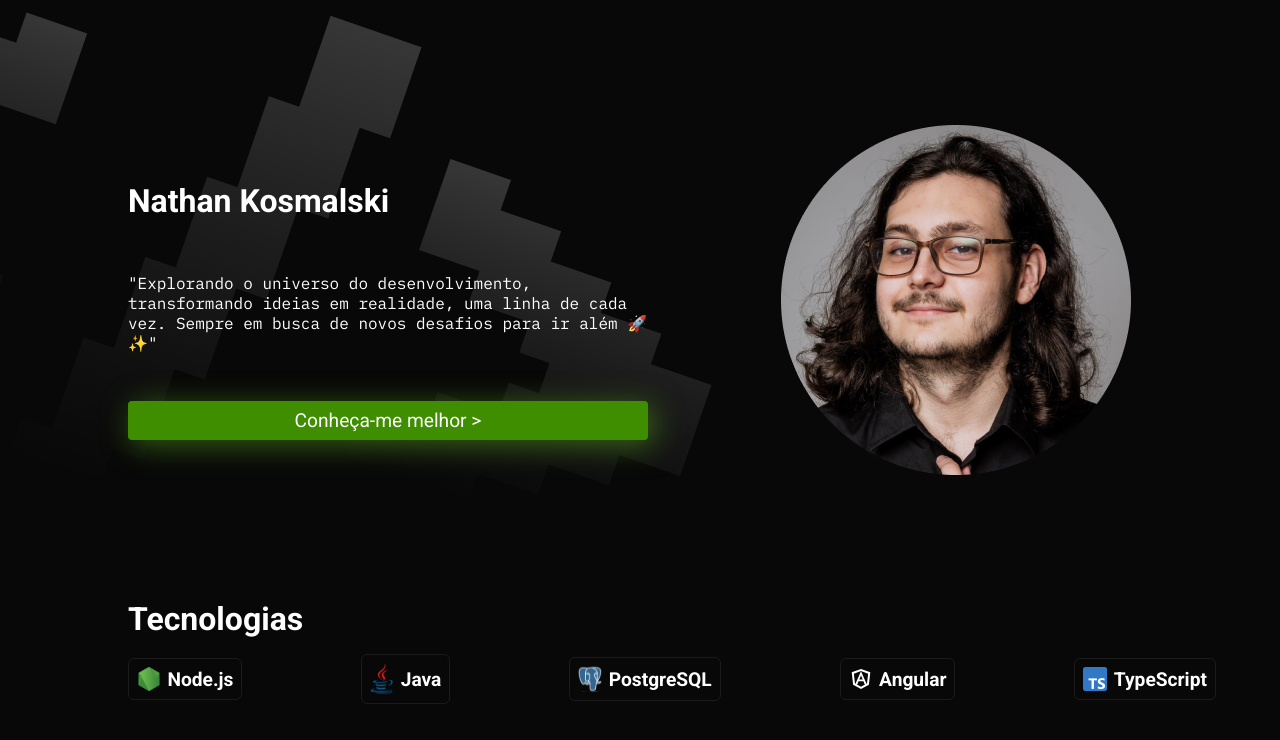
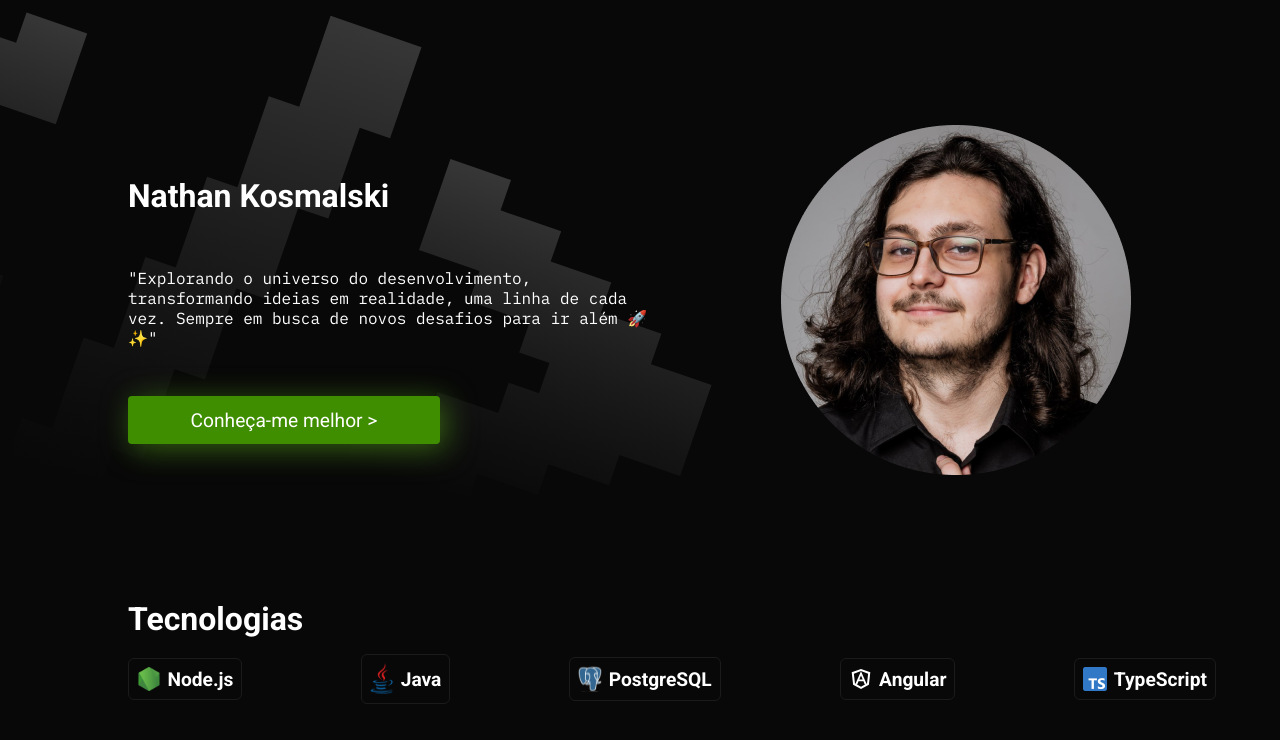
Before and after one commit to nathan-kos/portfolio, an Angular app: page /home in a window 1280 px wide. Shown: the top 740 px of the page. Built offline with nearby package versions, Linux system fonts and the light colour scheme.

Commit message:
fix: conheca-me melhor button size

```diff
--- a/src/app/components/resources/about-me/about-me.component.css
+++ b/src/app/components/resources/about-me/about-me.component.css
@@ -23,6 +23,11 @@
   display: flex;
   flex-direction: column;
   gap: 1rem;
+}
+
+.btn{
+  width: 60%;
+  height: 3rem;
 }
 
 .hero {
--- a/src/app/components/resources/about-me/about-me.component.html
+++ b/src/app/components/resources/about-me/about-me.component.html
@@ -5,7 +5,7 @@
       <p class="slogan">
         "Explorando o universo do desenvolvimento, transformando ideias em realidade, uma linha de cada vez. Sempre em busca de novos desafios para ir além 🚀✨"
       </p>
-      <button class="btn-primary">Conheça-me melhor ></button>
+      <button class="btn-primary btn">Conheça-me melhor ></button>
     </div>
     <div class="hero">
       <img src="../../../../assets/imgs/Nathan.png" alt="Foto do dono do portfólio">
```
